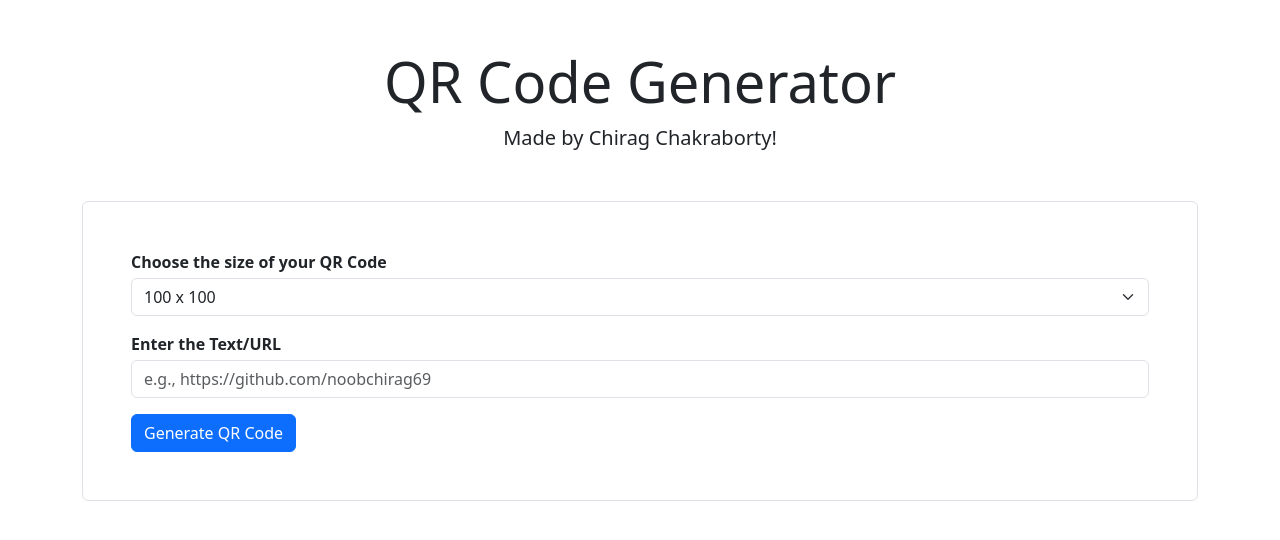
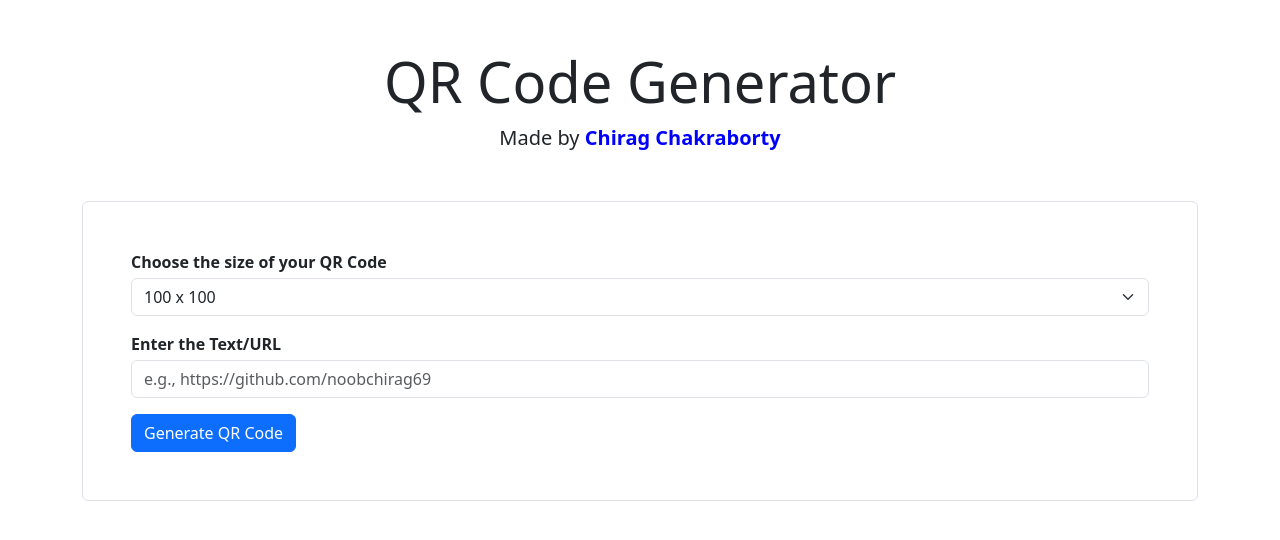
Before and after one commit to noobchirag69/New-QR-Code, a plain HTML site: page index.html in a window 1280 px wide. Drawn offline with nearby package versions, Linux system fonts and the light colour scheme.

Commit message:
Hyperlink

```diff
--- a/index.html
+++ b/index.html
@@ -16,7 +16,7 @@
   <body class="container py-5">
     <!-- Heading/Intro -->
     <h1 class="text-center display-4">QR Code Generator</h1>
-    <p class="text-center lead">Made by Chirag Chakraborty!</p>
+    <p class="text-center lead">Made by <a href="https://github.com/noobchirag69" target="_blank">Chirag Chakraborty</a></p>
 
     <!-- Form -->
     <form class="container border rounded p-5 mt-5">
--- a/style.css
+++ b/style.css
@@ -1,3 +1,9 @@
 #image-box {
   display: none;
 }
+
+a {
+    text-decoration: none;
+    color: blue;
+    font-weight: bold;
+}
```
